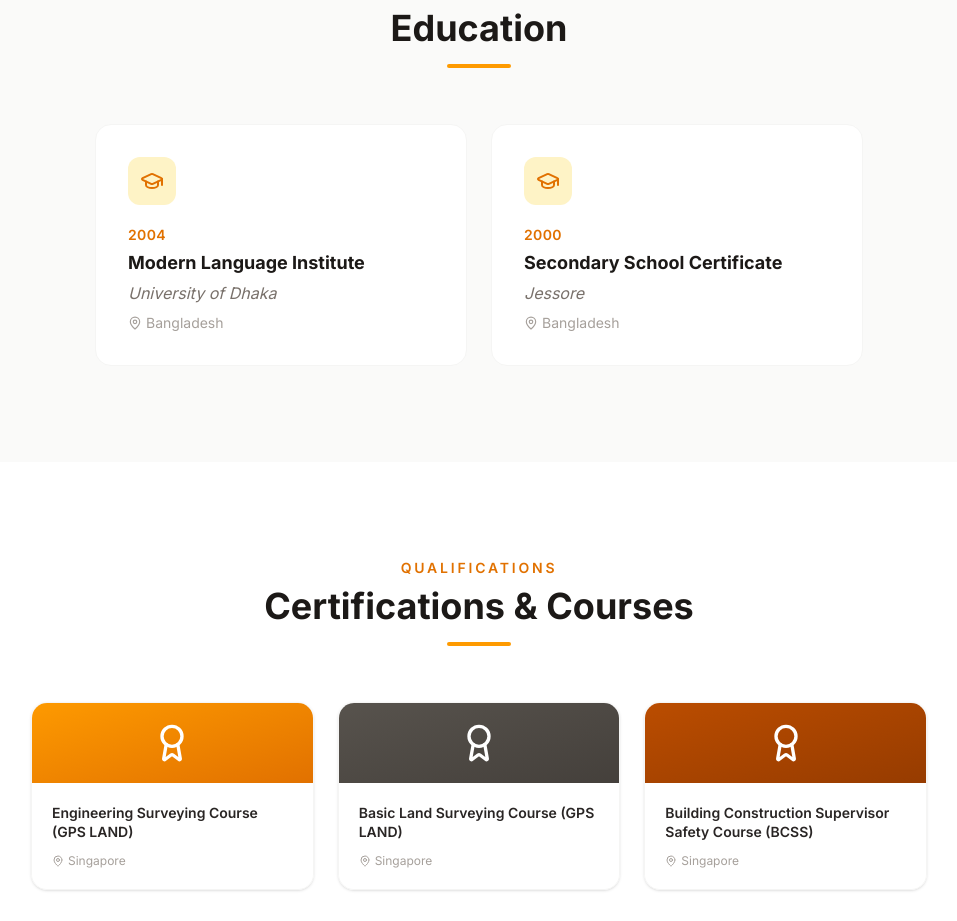
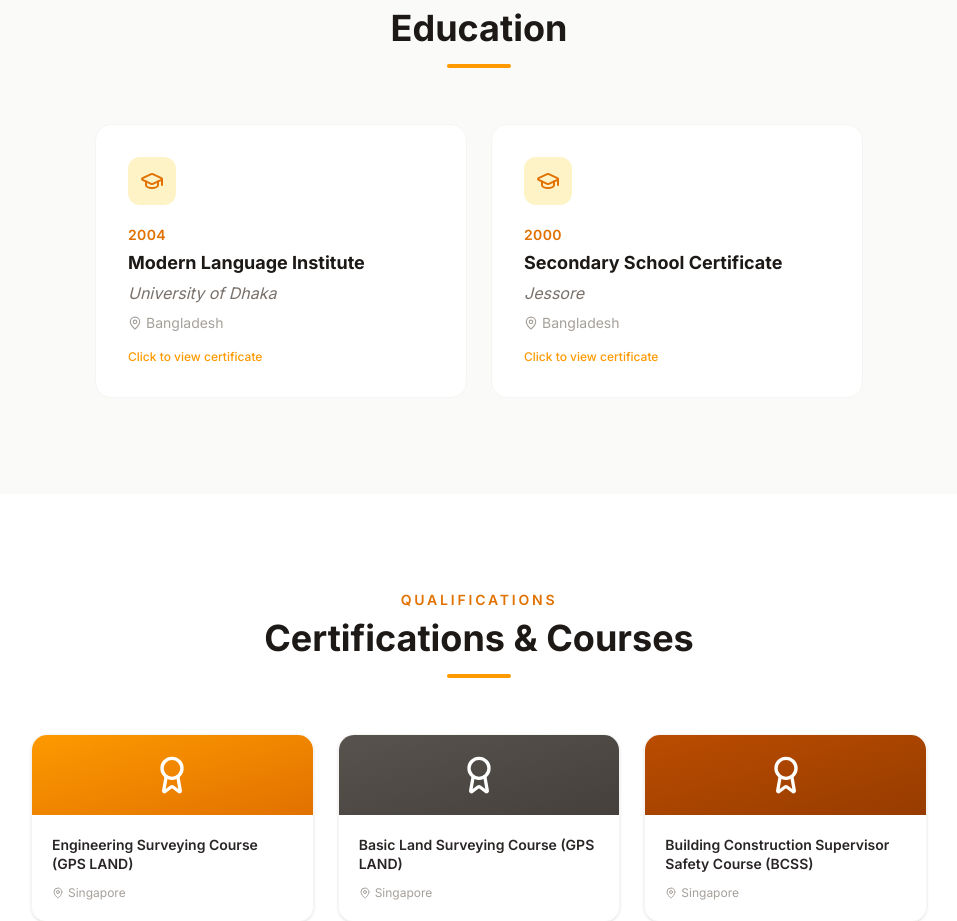
Before and after one commit to mohibullah-dev-tech/uncle-portfolio, a React (Vite) app: page / in a window 1280 px wide. Shown: the part 4100-5021 px from the top of the page, without its empty margins (161-1118 px from the left). Built offline with nearby package versions, Linux system fonts and the light colour scheme; a web font is replaced by a local one.

Commit message:
added educational part for ssc sertificate

```diff
--- a/src/components/Education.tsx
+++ b/src/components/Education.tsx
@@ -7,41 +7,149 @@ const education = [
     degree: 'Modern Language Institute',
     institution: 'University of Dhaka',
     location: 'Bangladesh',
+    image: '/education/language-institute.jpg',
   },
   {
     year: '2000',
     degree: 'Secondary School Certificate',
     institution: 'Jessore',
     location: 'Bangladesh',
+    image: '/education/ssc_nazmul.jpeg',
   },
 ];
 
 export default function Education() {
   return (
     <section id="education" className="py-24 bg-stone-50">
+
       <div className="max-w-6xl mx-auto px-6">
-        <SectionHeader eyebrow="Academic Background" title="Education" align="center" />
 
-        <div className="max-w-3xl mx-auto grid sm:grid-cols-2 gap-6">
+        <SectionHeader
+          eyebrow="Academic Background"
+          title="Education"
+          align="center"
+        />
+
+
+        <div className="
+          max-w-3xl
+          mx-auto
+          grid
+          sm:grid-cols-2
+          gap-6
+        ">
+
           {education.map((edu) => (
-            <div
+
+            <a
               key={edu.degree}
-              className="bg-white rounded-2xl p-8 border border-stone-100 hover:border-amber-200 hover:shadow-md transition-all group"
+              href={edu.image}
+              target="_blank"
+              rel="noopener noreferrer"
+              className="
+                bg-white
+                rounded-2xl
+                p-8
+                border
+                border-stone-100
+                hover:border-amber-200
+                hover:shadow-md
+                transition-all
+                group
+                cursor-pointer
+              "
             >
-              <div className="w-12 h-12 rounded-xl bg-amber-100 flex items-center justify-center mb-5 group-hover:bg-amber-500 transition-colors">
-                <GraduationCap className="w-6 h-6 text-amber-600 group-hover:text-white transition-colors" />
+
+              <div
+                className="
+                  w-12
+                  h-12
+                  rounded-xl
+                  bg-amber-100
+                  flex
+                  items-center
+                  justify-center
+                  mb-5
+                  group-hover:bg-amber-500
+                  transition-colors
+                "
+              >
+
+                <GraduationCap
+                  className="
+                    w-6
+                    h-6
+                    text-amber-600
+                    group-hover:text-white
+                    transition-colors
+                  "
+                />
+
               </div>
-              <p className="text-amber-600 text-sm font-semibold uppercase tracking-wide mb-1">{edu.year}</p>
-              <h3 className="text-stone-900 font-bold text-lg mb-1">{edu.degree}</h3>
-              <p className="text-stone-500 italic mb-2">{edu.institution}</p>
-              <p className="text-stone-400 text-sm flex items-center gap-1">
+
+
+              <p className="
+                text-amber-600
+                text-sm
+                font-semibold
+                uppercase
+                tracking-wide
+                mb-1
+              ">
+                {edu.year}
+              </p>
+
+
+              <h3 className="
+                text-stone-900
+                font-bold
+                text-lg
+                mb-1
+              ">
+                {edu.degree}
+              </h3>
+
+
+              <p className="
+                text-stone-500
+                italic
+                mb-2
+              ">
+                {edu.institution}
+              </p>
+
+
+              <p className="
+                text-stone-400
+                text-sm
+                flex
+                items-center
+                gap-1
+              ">
                 <MapPin className="w-3.5 h-3.5" />
                 {edu.location}
               </p>
-            </div>
+
+
+              <p className="
+                mt-4
+                text-xs
+                text-amber-500
+                font-medium
+              ">
+                Click to view certificate
+              </p>
+
+
+            </a>
+
           ))}
+
         </div>
+
+
       </div>
+
     </section>
   );
 }
```
Also changed, not shown: public/education/ssc_nazmul.jpeg (renamed from public/certificates/ssc_nazmul.jpeg).
